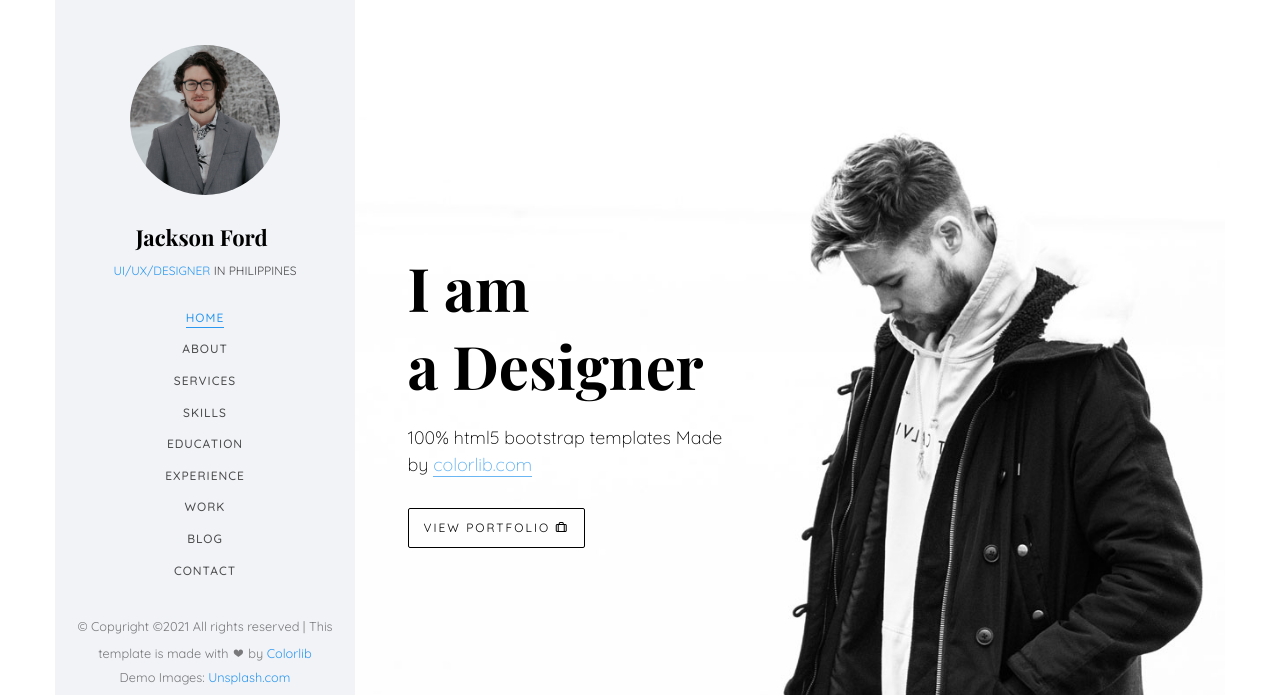
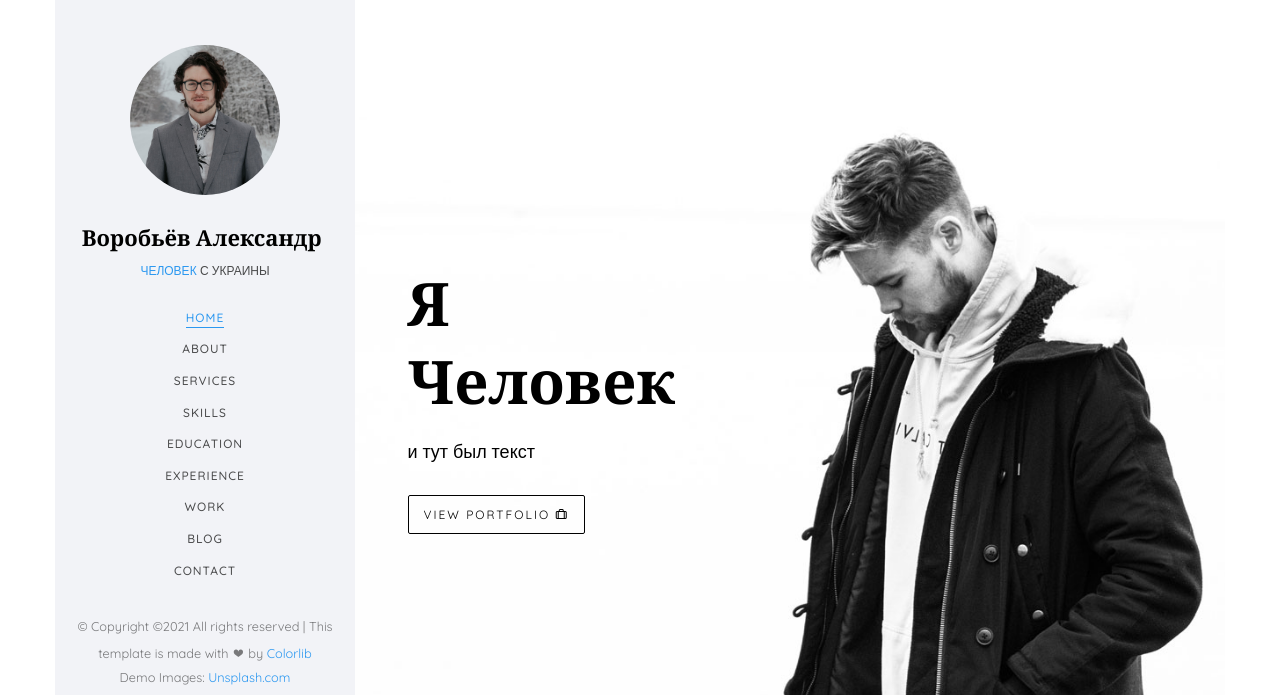
Before and after one commit to Vorobiov-Oleksandr/blog, a plain HTML site: page docs/index.html in a window 1280 px wide. Shown: the top 695 px of the page. Drawn offline with nearby package versions, Linux system fonts and the light colour scheme; files whose address does not match are found by name; a web font is replaced by a local one.

Commit message:
Update index.html

```diff
--- a/docs/index.html
+++ b/docs/index.html
@@ -57,8 +57,8 @@
 		<aside id="colorlib-aside" role="complementary" class="border js-fullheight">
 			<div class="text-center">
 				<div class="author-img" style="background-image: url(images/about.jpg);"></div>
-				<h1 id="colorlib-logo"><a href="index.html">Jackson Ford</a></h1>
-				<span class="position"><a href="#">UI/UX/Designer</a> in Philippines</span>
+				<h1 id="colorlib-logo"><a href="index.html">Воробьёв Александр</a></h1>
+				<span class="position"><a href="#">Человек</a> с Украины </span>
 			</div>
 			<nav id="colorlib-main-menu" role="navigation" class="navbar">
 				<div id="navbar" class="collapse">
@@ -101,8 +101,8 @@ Copyright &copy;<script>document.write(new Date().getFullYear());</script> All r
 					   			<div class="col-md-6 col-md-offset-3 col-md-pull-3 col-sm-12 col-xs-12 js-fullheight slider-text">
 					   				<div class="slider-text-inner js-fullheight">
 					   					<div class="desc">
-						   					<h1>Hi! <br>I'm Jackson</h1>
-						   					<h2>100% html5 bootstrap templates Made by <a href="https://colorlib.com/" target="_blank">colorlib.com</a></h2>
+						   					<h1>Привет! <br>Это пробная страница.</h1>
+						   					<h2>тут был текст...</h2>
 												<p><a class="btn btn-primary btn-learn">Download CV <i class="icon-download4"></i></a></p>
 											</div>
 					   				</div>
@@ -117,8 +117,8 @@ Copyright &copy;<script>document.write(new Date().getFullYear());</script> All r
 					   			<div class="col-md-6 col-md-offset-3 col-md-pull-3 col-sm-12 col-xs-12 js-fullheight slider-text">
 					   				<div class="slider-text-inner">
 					   					<div class="desc">
-						   					<h1>I am <br>a Designer</h1>
-												<h2>100% html5 bootstrap templates Made by <a href="https://colorlib.com/" target="_blank">colorlib.com</a></h2>
+						   					<h1>Я <br>Человек</h1>
+												<h2>и тут был текст</h2>
 												<p><a class="btn btn-primary btn-learn">View Portfolio <i class="icon-briefcase3"></i></a></p>
 											</div>
 					   				</div>
```
